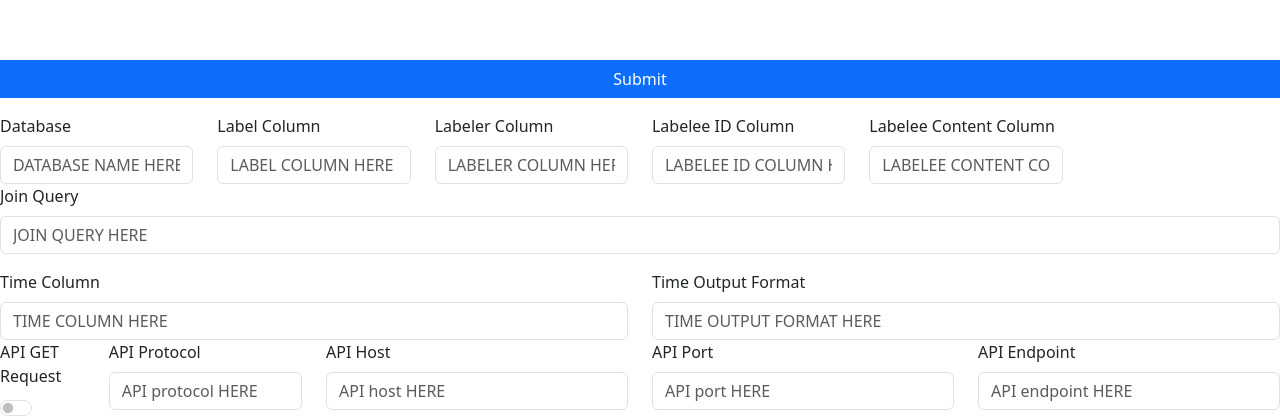
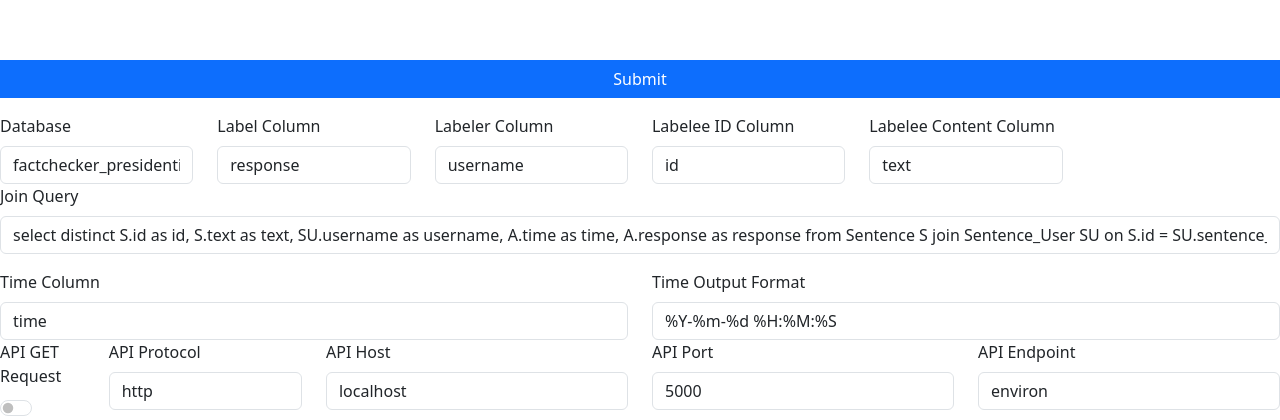
Before and after one commit to v3nd3774/bipartiteGraphNodeMysqlDemo, a React (Create React App) app in the folder react-d3/: page / in a window 1280 px wide. Shown: the part 1403-1823 px from the top of the page. Built offline with nearby package versions, Linux system fonts and the light colour scheme; no server answers.

Commit message:
feat(updated-graph-config-to-populate-from-state-and-update-based-on-form): next steps to enable api endpoint to customize query and add safety sql features

```diff
--- a/react-d3/src/App.js
+++ b/react-d3/src/App.js
@@ -1,4 +1,4 @@
-import {createContext, useState} from 'react';
+import {useState} from 'react';
 import './App.css';
 import Graph from './Graph';
 import GraphConfig from './GraphConfig';
--- a/react-d3/src/GraphConfig.js
+++ b/react-d3/src/GraphConfig.js
@@ -1,15 +1,20 @@
 import React, {Component} from 'react';
 import Button from 'react-bootstrap/Button';
 import Form from 'react-bootstrap/Form';
+import { GraphContext } from './GraphContext';
 
 class GraphConfig extends Component {
 
+  static contextType = GraphContext
+
   constructor(props){
     super(props);
-    this.state = {};
+    this.state = null;
     this.handleSubmit = this.handleSubmit.bind(this)
     this.updateForm = this.updateForm.bind(this)
+    this.updateApi = this.updateApi.bind(this)
     this.updateDb = this.updateDb.bind(this)
+    this.updateDbName = this.updateDbName.bind(this)
     this.updateLabelCol = this.updateLabelCol.bind(this)
     this.updateLabelerCol = this.updateLabelerCol.bind(this)
     this.updateLabeleeIdCol = this.updateLabeleeIdCol.bind(this)
@@ -24,76 +29,95 @@ class GraphConfig extends Component {
     this.updateApiGetOrPost = this.updateApiGetOrPost.bind(this)
   }
 
-  updateForm(event, k) {
-    console.log(event)
+  updateForm(event, k, parent) {
     var obj = {
       [`${k}`]: event.target.value
     }
-    this.setState(
-      Object.assign(
-        {},
-        this.state,
-        obj
-      )
+    return Object.assign(
+      {},
+      parent,
+      obj
     )
   }
 
   handleSubmit(event) {
+    const [_, setConfig] = this.context
     event.preventDefault()
     console.log(this.state)
+    setConfig(this.state)
+    console.log(this.props)
   }
 
   componentDidMount() {
+    const [config, _] = this.context
+    this.setState(config)
+  }
+
+  updateApi(event, keyString) {
+    const [config, _] = this.context
+    var newApi = this.updateForm(event, keyString, config.data.api)
+    config.data.api = newApi
+    this.setState(config)
   }
 
   updateApiProtocol(event) {
-    this.updateForm(event, "apiProtocol")
+    this.updateApi(event, "protocol")
   }
   updateApiHost(event) {
-    this.updateForm(event, "apiHost")
+    this.updateApi(event, "host")
   }
   updateApiPort(event) {
-    this.updateForm(event, "apiPort")
+    this.updateApi(event, "port")
   }
   updateApiEndpoint(event) {
-    this.updateForm(event, "apiEndpoint")
+    this.updateApi(event, "endpoint")
   }
   updateApiGetOrPost(event) {
-    this.updateForm(
+    this.updateApi(
       {
         target: {
-          value: !event.target.checked ? "GET" : "POST"
+          value: !event.target.checked ? true : false
         }
       },
-      "apiGetOrPost"
+      "request"
     )
   }
-  updateDb(event) {
-    this.updateForm(event, "db")
+
+  updateDb(event, keyString) {
+    const [config, _] = this.context
+    var newDb = this.updateForm(event, keyString, config.data.db)
+    config.data.db = newDb
+    this.setState(config)
+  }
+
+  updateDbName(event) {
+    this.updateDb(event, "name")
   }
   updateLabelCol(event) {
-    this.updateForm(event, "labelCol")
+    this.updateDb(event, "labelCol")
   }
   updateLabelerCol(event) {
-    this.updateForm(event, "labelerCol")
+    this.updateDb(event, "labelerCol")
   }
   updateLabeleeIdCol(event) {
-    this.updateForm(event, "labeleeIdCol")
+    this.updateDb(event, "labeleeIdCol")
   }
   updateLabeleeContentCol(event) {
-    this.updateForm(event, "labeleeContentCol")
+    this.updateDb(event, "labeleeContentCol")
   }
   updateJoinQuery(event) {
-    this.updateForm(event, "joinQuery")
+    this.updateDb(event, "joinQuery")
   }
   updateTimeCol(event) {
-    this.updateForm(event, "timeCol")
+    this.updateDb(event, "timeCol")
   }
   updateTimeOut(event) {
-    this.updateForm(event, "timeOut")
+    this.updateDb(event, "timeOut")
   }
 
   render() {
+    console.log("IN GRAPHCONF RENDER")
+    console.log(this.state)
     return (
     <Form className="form-horizontal row" onSubmit={this.handleSubmit}>
       <Button variant="primary col-sm-12 mb-3" type="submit">
@@ -105,17 +129,16 @@ class GraphConfig extends Component {
         <Form.Control
           type="text"
           placeholder="DATABASE NAME HERE"
-          value={this.state.hasOwnProperty("db") ? this.state.db : ""}
-          onChange={this.updateDb}
-        />
-      </Form.Group>
+          value={this.state ? this.state.data.db.name : ""}
+          onChange={this.updateDbName}
+        /> </Form.Group>
 
       <Form.Group className="col-sm-2" controlId="formLabelCol">
         <Form.Label>Label Column</Form.Label>
         <Form.Control
           type="text"
           placeholder="LABEL COLUMN HERE"
-          value={this.state.hasOwnProperty("labelCol") ? this.state.labelCol : ""}
+          value={this.state ? this.state.data.db.labelCol : ""}
           onChange={this.updateLabelCol}
         />
       </Form.Group>
@@ -125,7 +148,7 @@ class GraphConfig extends Component {
         <Form.Control
           type="text"
           placeholder="LABELER COLUMN HERE"
-          value={this.state.hasOwnProperty("labelerCol") ? this.state.labelerCol : ""}
+          value={this.state ? this.state.data.db.labelerCol : ""}
           onChange={this.updateLabelerCol}
         />
       </Form.Group>
@@ -135,7 +158,7 @@ class GraphConfig extends Component {
         <Form.Control
           type="text"
           placeholder="LABELEE ID COLUMN HERE"
-          value={this.state.hasOwnProperty("labeleeIdCol") ? this.state.labeleeIdCol : ""}
+          value={this.state ? this.state.data.db.labeleeIdCol : ""}
           onChange={this.updateLabeleeIdCol}
         />
       </Form.Group>
@@ -145,7 +168,7 @@ class GraphConfig extends Component {
         <Form.Control
           type="text"
           placeholder="LABELEE CONTENT COLUMN HERE"
-          value={this.state.hasOwnProperty("labeleeContentCol") ? this.state.labeleeContentCol : ""}
+          value={this.state ? this.state.data.db.labeleeContentCol : ""}
           onChange={this.updateLabeleeContentCol}
         />
       </Form.Group>
@@ -155,7 +178,7 @@ class GraphConfig extends Component {
         <Form.Control
           type="text"
           placeholder="JOIN QUERY HERE"
-          value={this.state.hasOwnProperty("joinQuery") ? this.state.joinQuery : ""}
+          value={this.state ? this.state.data.db.joinQuery : ""}
           onChange={this.updateJoinQuery}
         />
       </Form.Group>
@@ -165,7 +188,7 @@ class GraphConfig extends Component {
         <Form.Control
           type="text"
           placeholder="TIME COLUMN HERE"
-          value={this.state.hasOwnProperty("timeCol") ? this.state.timeCol : ""}
+          value={this.state ? this.state.data.db.timeCol : ""}
           onChange={this.updateTimeCol}
         />
       </Form.Group>
@@ -175,15 +198,15 @@ class GraphConfig extends Component {
         <Form.Control
           type="text"
           placeholder="TIME OUTPUT FORMAT HERE"
-          value={this.state.hasOwnProperty("timeOut") ? this.state.timeOut : ""}
+          value={this.state ? this.state.data.db.timeOutFormat : ""}
           onChange={this.updateTimeOut}
         />
       </Form.Group>
       <Form.Group className="col-sm-1" controlId="formApiGetOrPost">
-        <Form.Label>API {this.state.hasOwnProperty("apiGetOrPost") ? this.state.apiGetOrPost: "GET"} Request</Form.Label>
+        <Form.Label>API {this.state ? (this.state.data.api.request ? "GET" : "POST") : "GET"} Request</Form.Label>
         <Form.Check
           type="switch"
-          value={this.state.hasOwnProperty("apiGetOrPost") ? this.state.apiGetOrPost : ""}
+          value={this.state ? (this.state.data.api.request ? "GET" : "POST") : ""}
           onChange={this.updateApiGetOrPost}
         />
       </Form.Group>
@@ -192,7 +215,7 @@ class GraphConfig extends Component {
         <Form.Control
           type="text"
           placeholder="API protocol HERE"
-          value={this.state.hasOwnProperty("apiProtocol") ? this.state.apiProtocol : ""}
+          value={this.state ? this.state.data.api.protocol : ""}
           onChange={this.updateApiProtocol}
         />
       </Form.Group>
@@ -201,7 +224,7 @@ class GraphConfig extends Component {
         <Form.Control
           type="text"
           placeholder="API host HERE"
-          value={this.state.hasOwnProperty("apiHost") ? this.state.apiHost : ""}
+          value={this.state ? this.state.data.api.host : ""}
           onChange={this.updateApiHost}
         />
       </Form.Group>
@@ -210,7 +233,7 @@ class GraphConfig extends Component {
         <Form.Control
           type="text"
           placeholder="API port HERE"
-          value={this.state.hasOwnProperty("apiPort") ? this.state.apiPort : ""}
+          value={this.state ? this.state.data.api.port : ""}
           onChange={this.updateApiPort}
         />
       </Form.Group>
@@ -219,7 +242,7 @@ class GraphConfig extends Component {
         <Form.Control
           type="text"
           placeholder="API endpoint HERE"
-          value={this.state.hasOwnProperty("apiEndpoint") ? this.state.apiEndpoint : ""}
+          value={this.state ? this.state.data.api.endpoint : ""}
           onChange={this.updateApiEndpoint}
         />
       </Form.Group>
--- a/react-d3/src/GraphContext.js
+++ b/react-d3/src/GraphContext.js
@@ -26,7 +26,8 @@ import {createContext, useState} from 'react';
       protocol: "http",
       host: "localhost",
       port: "5000",
-      endpoint: "environ"
+      endpoint: "environ",
+      getorPost: true
     }
   }
 }
```
